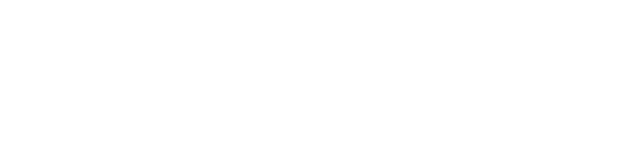
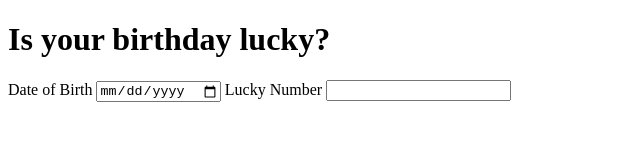
Before and after one commit to sushmita2109/neogram-maekEleven, a plain HTML site: page index.html in a window 1280 px wide. Shown: the whole page, without its empty margins (0-640 px from the left). Drawn offline with Linux system fonts and the light colour scheme.

Commit message:
feat-input

```diff
--- a/index.html
+++ b/index.html
@@ -4,9 +4,15 @@
     <meta charset="UTF-8">
     <meta http-equiv="X-UA-Compatible" content="IE=edge">
     <meta name="viewport" content="width=device-width, initial-scale=1.0">
-    <title>Document</title>
+    <title>Lucky Birthday</title>
 </head>
 <body>
-
+    <h1>Is your birthday lucky?</h1>
+    <div class="container">
+    <label for="date-of-birth">Date of Birth</label>
+    <input id="date-of-birth" type="date"/>
+    <label for="lucky-number">Lucky Number</label>
+    <input id="lucky-number" type="number"/>
+    </div>
 </body>
 </html>
```
